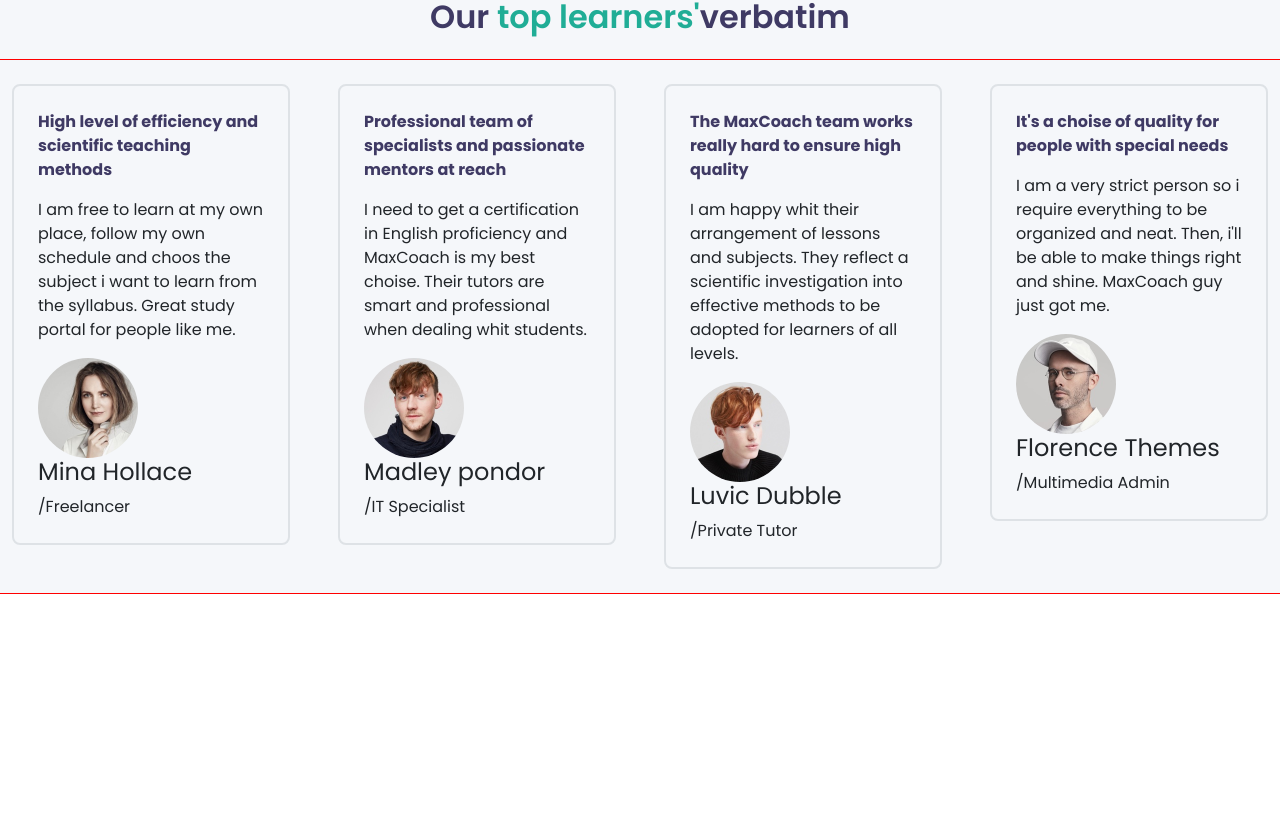
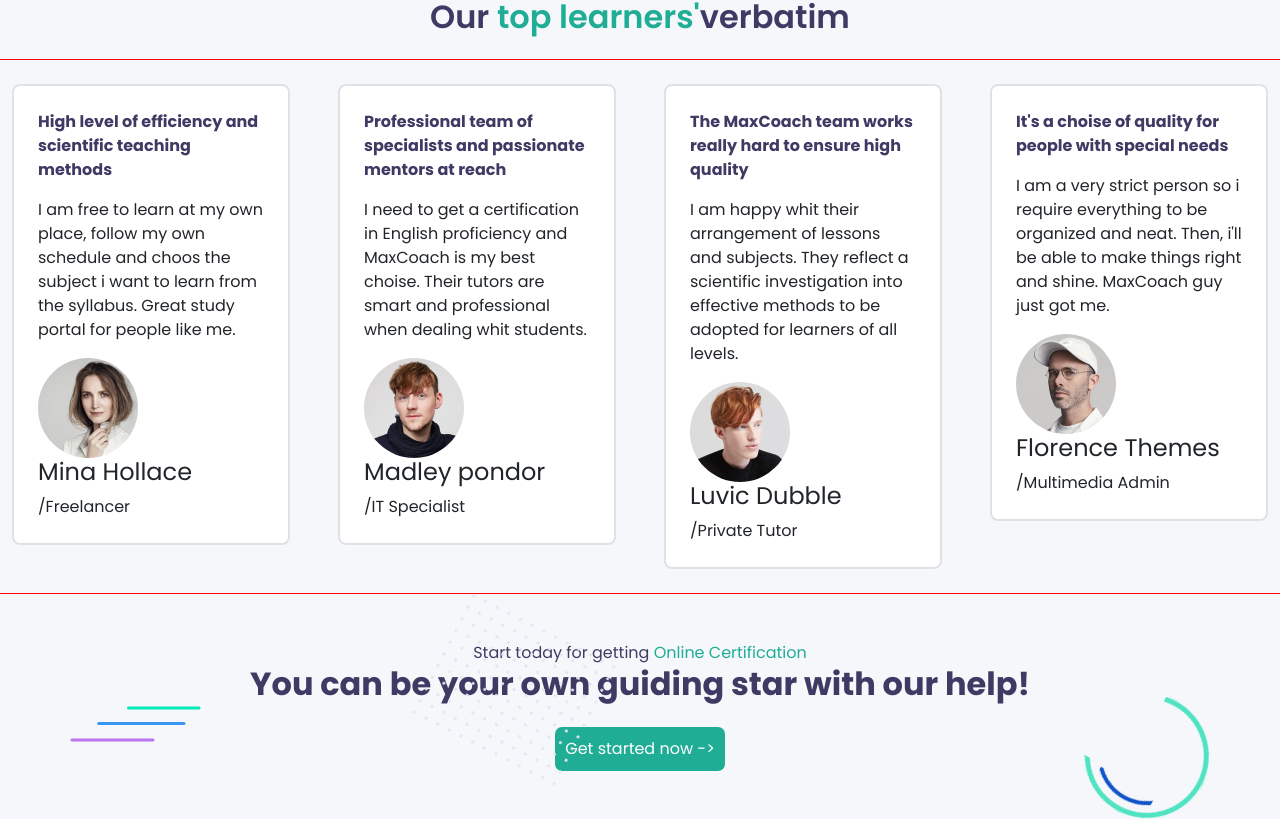
Before and after one commit to MarcoBione/proj-html-vuejs, a Vue app: page / in a window 1280 px wide. Shown: the part 2506-3325 px from the top of the page. Before the commit the page ends 3099 px from the top, so only its background shows below. Built offline with nearby package versions, Linux system fonts and the light colour scheme.

Commit message:
End third main section

```diff
--- a/src/components/MainThirdComponent.vue
+++ b/src/components/MainThirdComponent.vue
@@ -18,7 +18,7 @@
 
                 <div class="col d-flex p-4 flex-column justify-content-between" v-for="card, index in   store.learners ">
 
-                    <div class="p-4 border border-2 rounded-3">
+                    <div class="p-4 border border-2 rounded-3 bg-white">
 
                         <div>
                             <div>
@@ -40,6 +40,19 @@
             </div>
         </div>
 
+        <!-- section for promo -->
+        <div class="text-center py-5 container position-relative">
+
+            <p class="_mydarktxt m-0">Start today for getting <span class="_mytxt">Online Certification</span></p>
+            <h2 class="_mydarktxt fw-bolder mb-4">You can be your own guiding star with our help!</h2>
+
+            <button class="btn _mybtn">Get started now -></button>
+
+            <img src="/course-portal/images/maxcoach-shape-02.png" alt="shape01" class="position-absolute _shape01">
+            <img src="/course-portal/images/maxcoach-shape-01.png" alt="shape02" class="position-absolute _shape02">
+            <img src="/course-portal/images/maxcoach-shape-09.png" alt="shape03" class="position-absolute _shape03">
+
+        </div>
 
     </div>
 </template>
@@ -69,4 +82,20 @@
     width: 100%;
     height: auto;
 }
+
+._shape01 {
+    bottom: 0;
+    right: 0;
+}
+
+._shape02 {
+
+    top: 50%;
+    left: 0;
+}
+
+._shape03 {
+    top: 0;
+    left: 30%;
+}
 </style>
```
